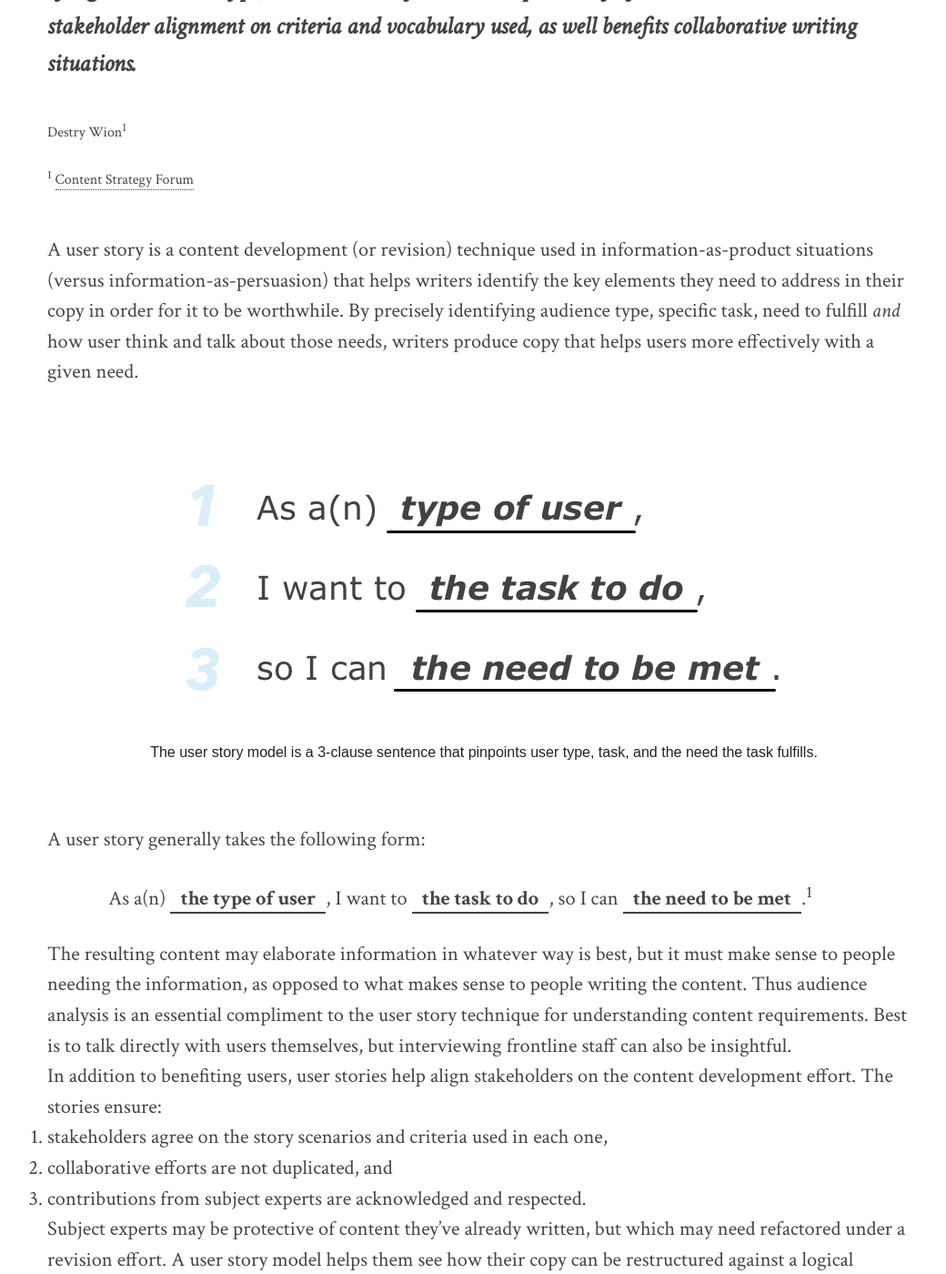
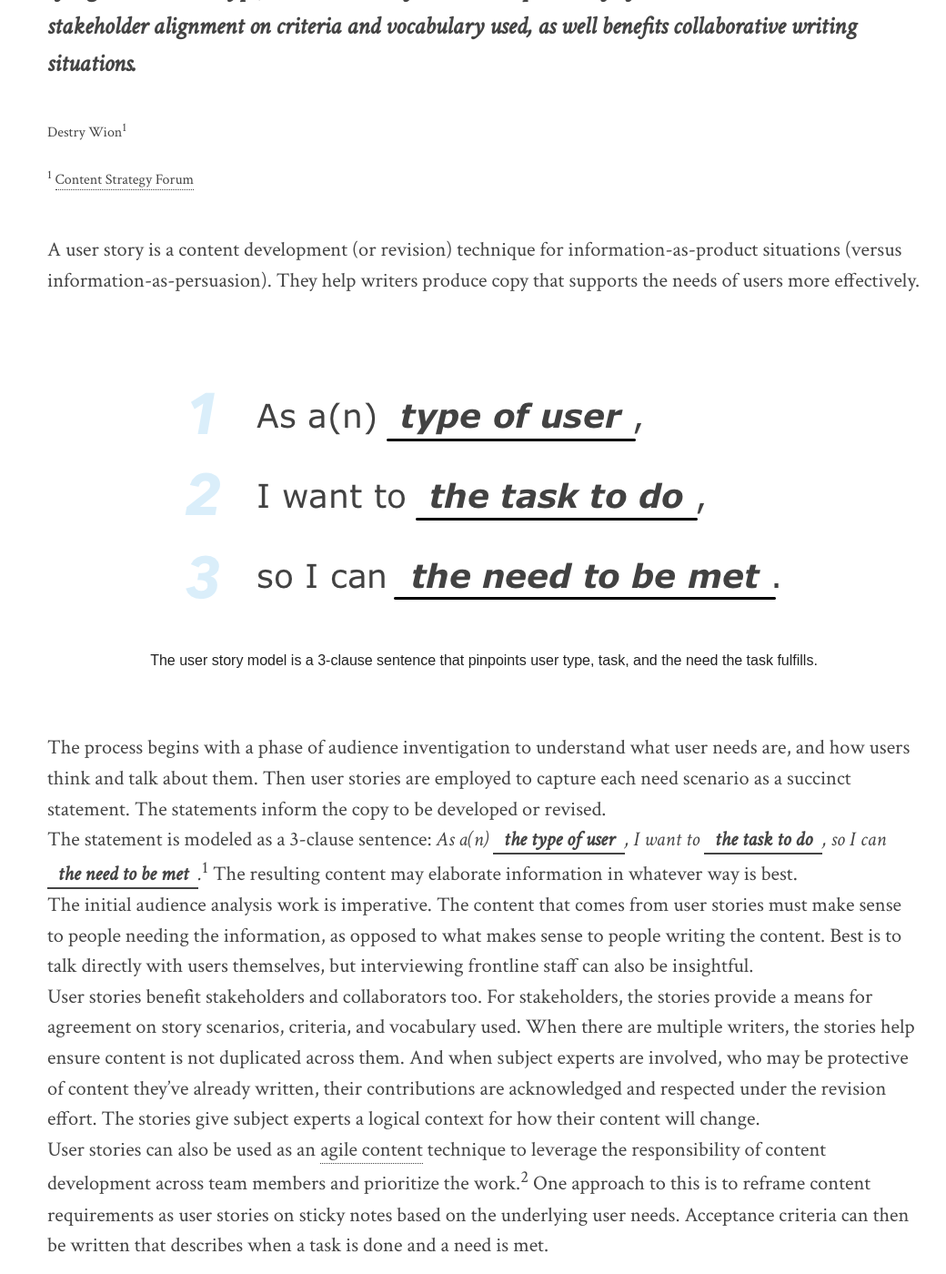
Before and after one commit to content-strategy-forum/csf-glossary, a Jekyll site: the page built from user-story.md, in a window 1280 px wide and 1400 px high, scrolled down 372 px. Shown: the whole window at 91% size, without its empty margins (108-1148 px from the left). Built offline with Jekyll 4.4.1, drawn with Linux system fonts in a browser that asks for light colours; some web fonts are replaced; some of the changed text lies outside the part shown.

Commit message:
copy revisions

```diff
--- a/user-story.md
+++ b/user-story.md
@@ -28,27 +28,19 @@ figcaption: The user story model is a 3-clause sentence that pinpoints user type
 
 <!-- PRIMARY PARAGRAPH(S) OF DEFINITION -->
 
-A user story is a content development (or revision) technique used in information-as-product situations (versus information-as-persuasion) that helps writers identify the key elements they need to address in their copy in order for it to be worthwhile. By precisely identifying audience type, specific task, need to fulfill _and_ how user think and talk about those needs, writers produce copy that helps users more effectively with a given need.
+A user story is a content development (or revision) technique for information-as-product situations (versus information-as-persuasion). They help writers produce copy that supports the needs of users more effectively.
 
 <figure><img alt="{{page.figalt}}" src="https://{% include domain.html %}/assets/images/{{page.figname}}.png">
 	<figcaption>{{page.figcaption}}</figcaption>
 </figure>
 
-A user story generally takes the following form:
+The process begins with a phase of audience inventigation to understand what user needs are, and how users think and talk about them. Then user stories are employed to capture each need scenario as a succinct statement. The statements inform the copy to be developed or revised.
 
-<blockquote>
-	As a(n) <span class="underline placeholder">the type of user</span>, I want to <span class="underline placeholder">the task to do</span>, so I can <span class="underline placeholder">the need to be met</span>.<sup class="ref">1</sup>
-</blockquote>
+The statement is modeled as a 3-clause sentence: _As a(n) <span class="underline placeholder">the type of user</span>, I want to <span class="underline placeholder">the task to do</span>, so I can <span class="underline placeholder">the need to be met</span>._<sup class="ref">1</sup> The resulting content may elaborate information in whatever way is best.
 
-The resulting content may elaborate information in whatever way is best, but it must make sense to people needing the information, as opposed to what makes sense to people writing the content. Thus audience analysis is an essential compliment to the user story technique for understanding content requirements. Best is to talk directly with users themselves, but interviewing frontline staff can also be insightful.
+The initial audience analysis work is imperative. The content that comes from user stories must make sense to people needing the information, as opposed to what makes sense to people writing the content. Best is to talk directly with users themselves, but interviewing frontline staff can also be insightful.
 
-In addition to benefiting users, user stories help align stakeholders on the content development effort. The stories ensure:
-
-1. stakeholders agree on the story scenarios and criteria used in each one,
-2. collaborative efforts are not duplicated, and
-3. contributions from subject experts are acknowledged and respected.
-
-Subject experts may be protective of content they've already written, but which may need refactored under a revision effort. A user story model helps them see how their copy can be restructured against a logical pattern.
+User stories benefit stakeholders and collaborators too. For stakeholders, the stories provide a means for agreement on story scenarios, criteria, and vocabulary used. When there are multiple writers, the stories help ensure content is not duplicated across them. And when subject experts are involved, who may be protective of content they've already written, their contributions are acknowledged and respected under the revision effort. The stories give subject experts a logical context for how their content will change.
 
 <!-- Examples -->
 
```
